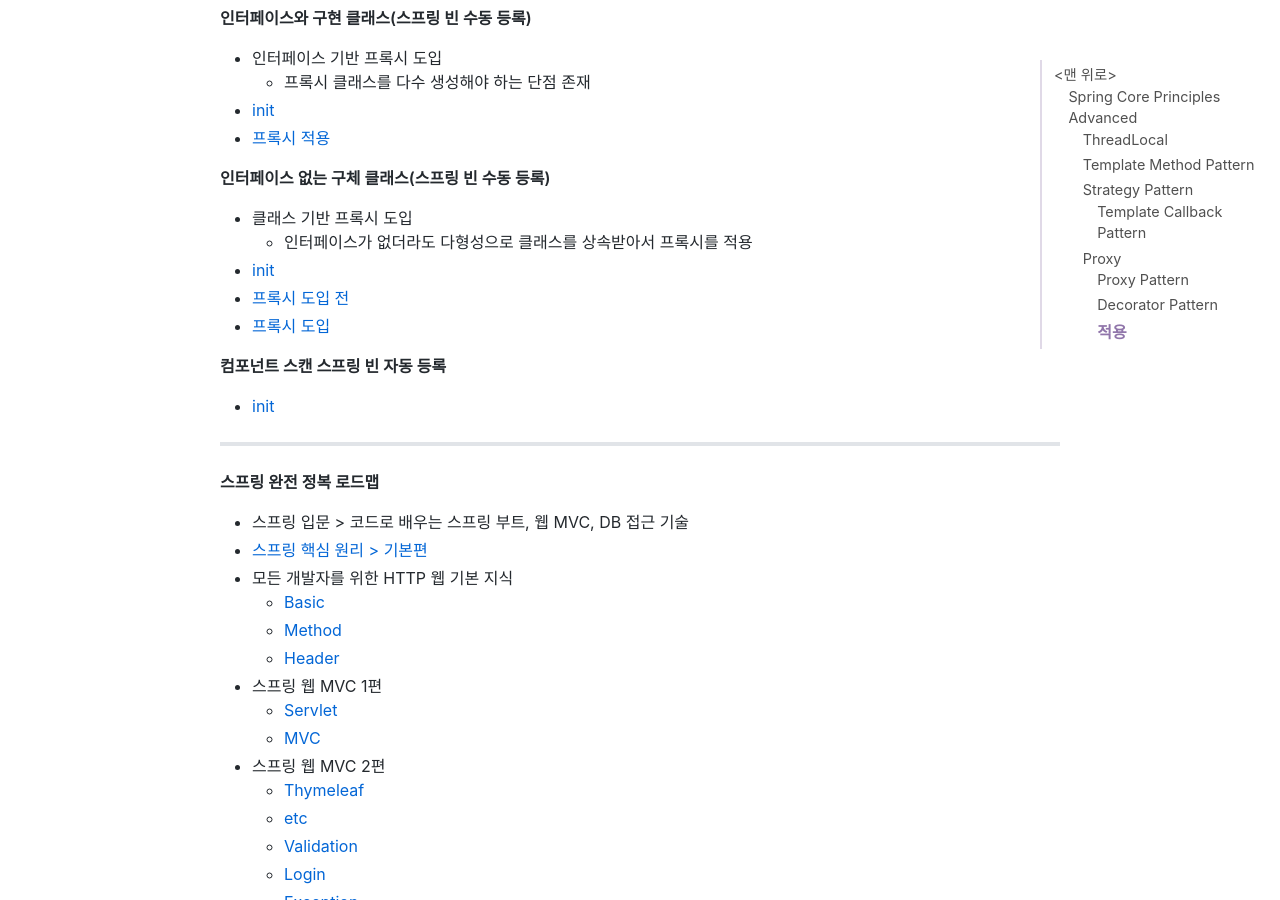
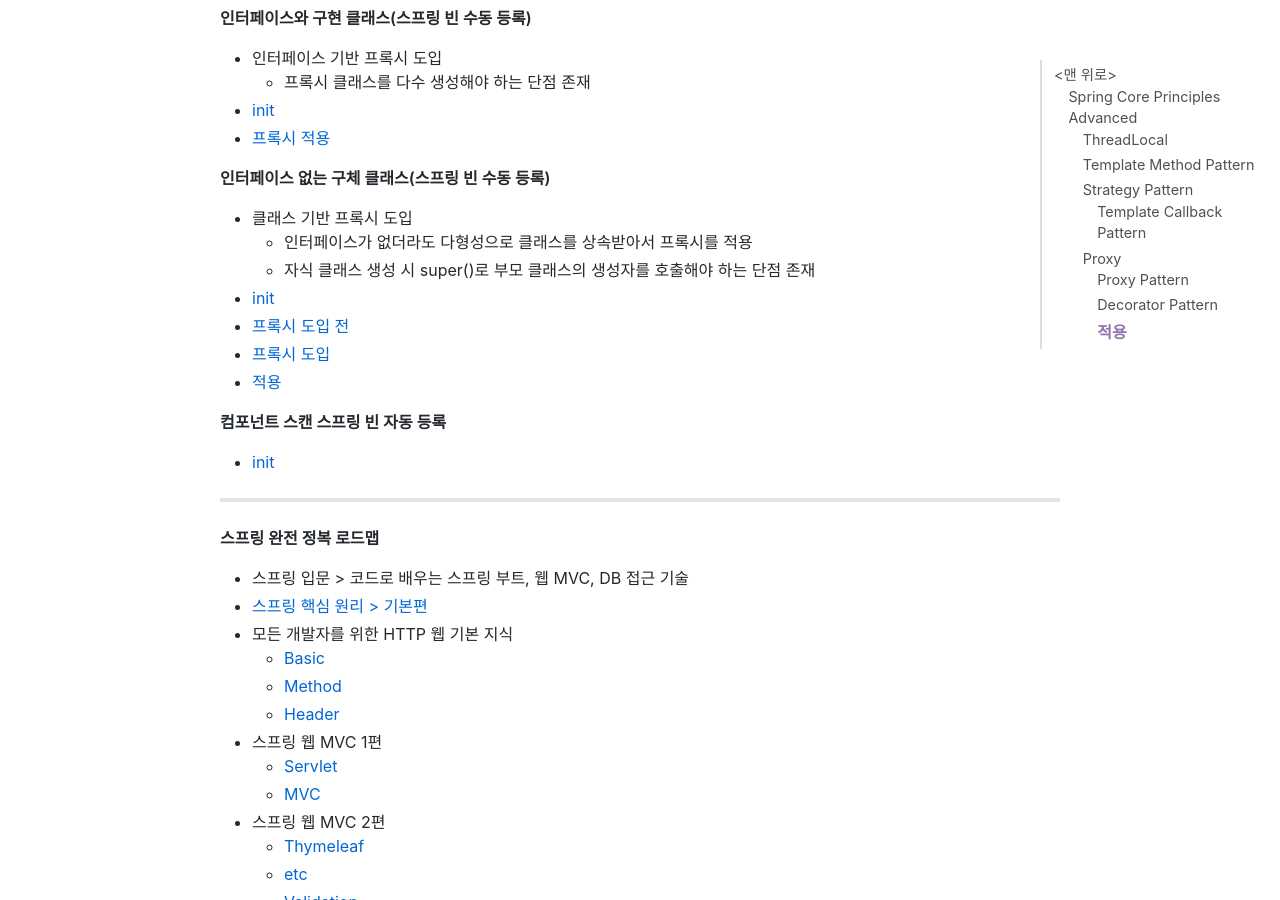
Before and after one commit to jihunparkme/jihunparkme.github.io, a Jekyll site: the page built from _posts/2022-11-20-Spring-Core-Principles-Advanced.md, in a window 1280 px wide and 900 px high, scrolled down 9068 px. Built offline with Jekyll 4.4.1, drawn with Linux system fonts in a browser that asks for light colours; nearby versions of some CDN libraries; comment, search, counter and statistics services are not loaded.

Commit message:
[Proxy] 구체 클래스 기반 프록시 적용

```diff
--- a/_posts/2022-11-20-Spring-Core-Principles-Advanced.md
+++ b/_posts/2022-11-20-Spring-Core-Principles-Advanced.md
@@ -255,9 +255,11 @@ client.execute();
 
 - 클래스 기반 프록시 도입
   - 인터페이스가 없더라도 다형성으로 클래스를 상속받아서 프록시를 적용
+  - 자식 클래스 생성 시 super()로 부모 클래스의 생성자를 호출해야 하는 단점 존재
 - [init](https://github.com/jihunparkme/Inflearn-Spring-Core-Principles-Advanced/commit/f6df360609144e82f90cb6242c05bc375fd7d131)
 - [프록시 도입 전](https://github.com/jihunparkme/Inflearn-Spring-Core-Principles-Advanced/commit/d7f881f63b2666bd49ee5e6932e8908c9d11d6ea)
 - [프록시 도입](https://github.com/jihunparkme/Inflearn-Spring-Core-Principles-Advanced/commit/6945eaea9f2ff1ea1cd4666b1873e8004abb3027)
+- [적용](https://github.com/jihunparkme/Inflearn-Spring-Core-Principles-Advanced/commit/2b4b6d5ada1fd29bb87ce7a8fc3145bbeac675a8)
 
 **컴포넌트 스캔 스프링 빈 자동 등록**
 
```
